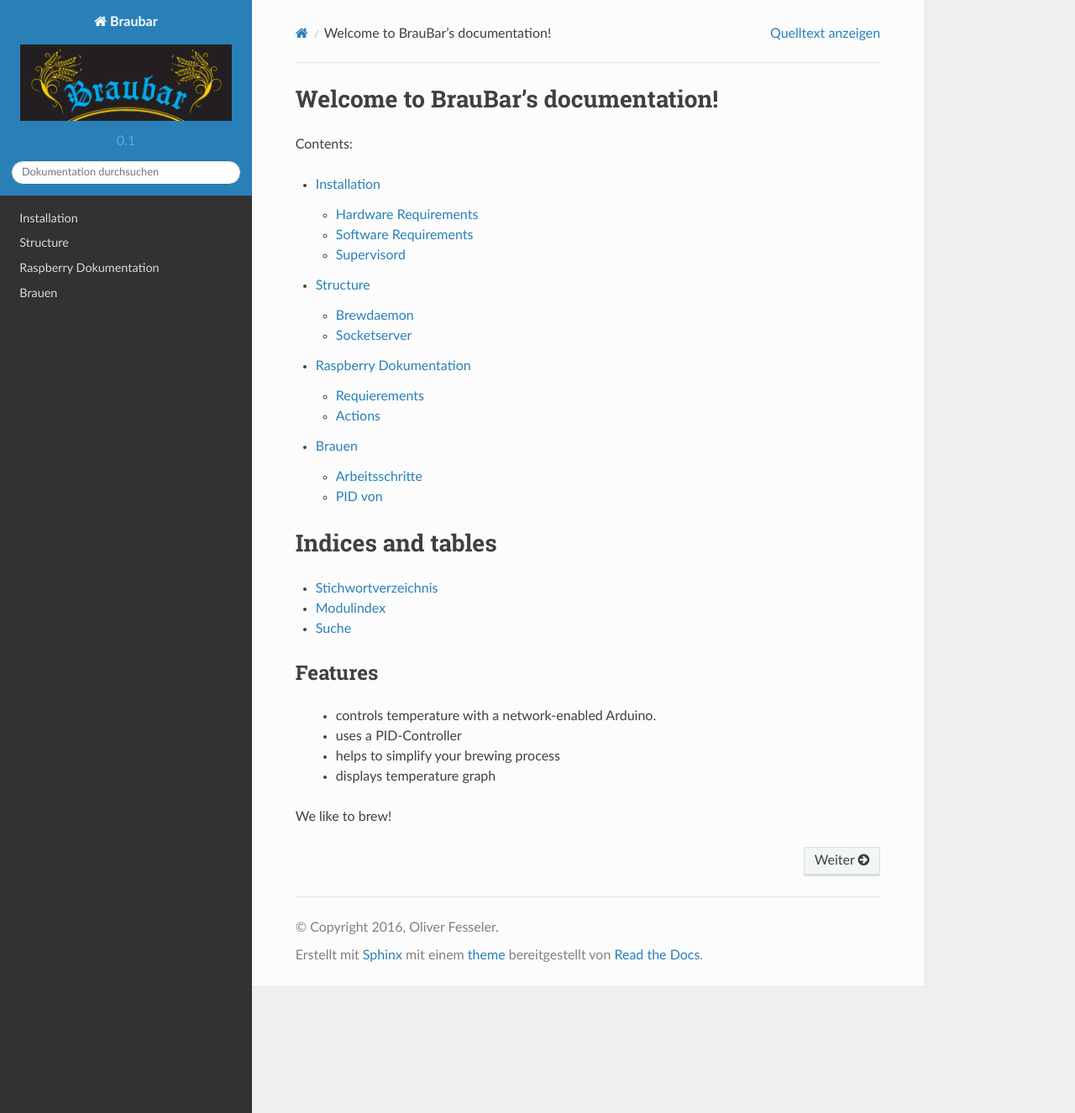
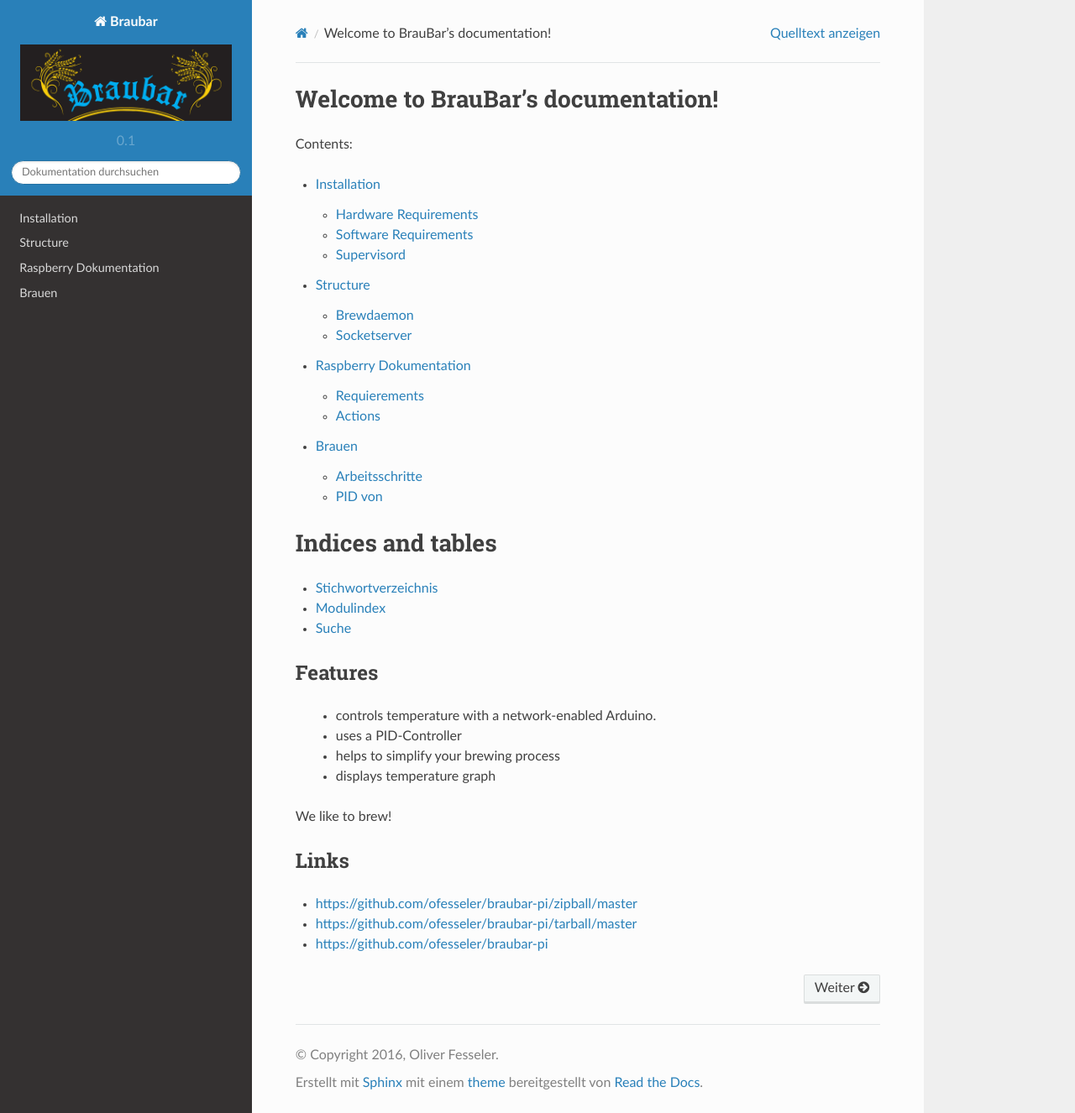
Before and after one commit to braubar/braubar-pi, a Sphinx documentation site: the page built from docs/index.rst, in a window 1280 px wide and 1326 px high. Shown: the whole window at 84% size. Built offline with Sphinx 7.4.7 and the Read the Docs theme 2.0.0, drawn with Linux system fonts in a browser that asks for light colours.

Commit message:
adds links to project and archives

```diff
--- a/docs/index.rst
+++ b/docs/index.rst
@@ -36,3 +36,10 @@ Features
  - displays temperature graph
 
 We like to brew!
+
+Links
+-----
+
+- https://github.com/ofesseler/braubar-pi/zipball/master
+- https://github.com/ofesseler/braubar-pi/tarball/master
+- https://github.com/ofesseler/braubar-pi
```
